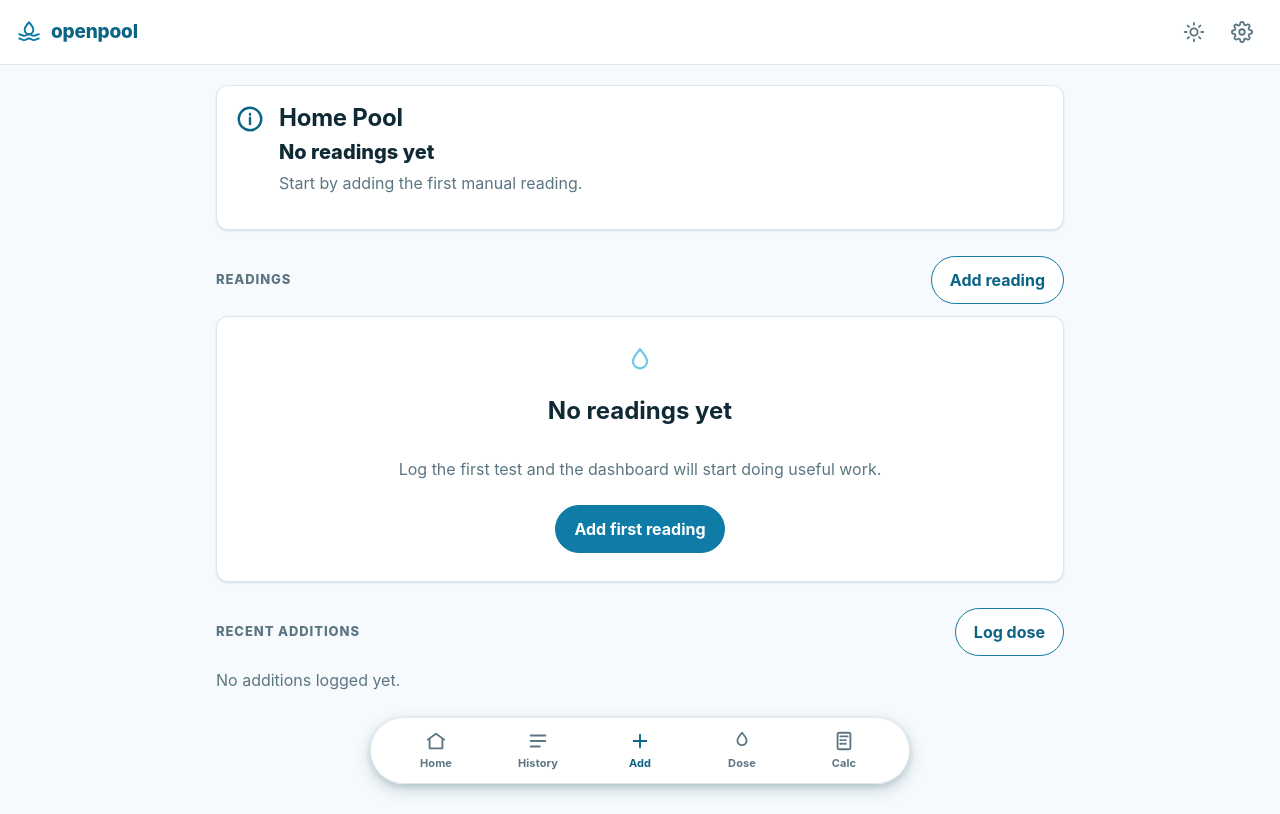
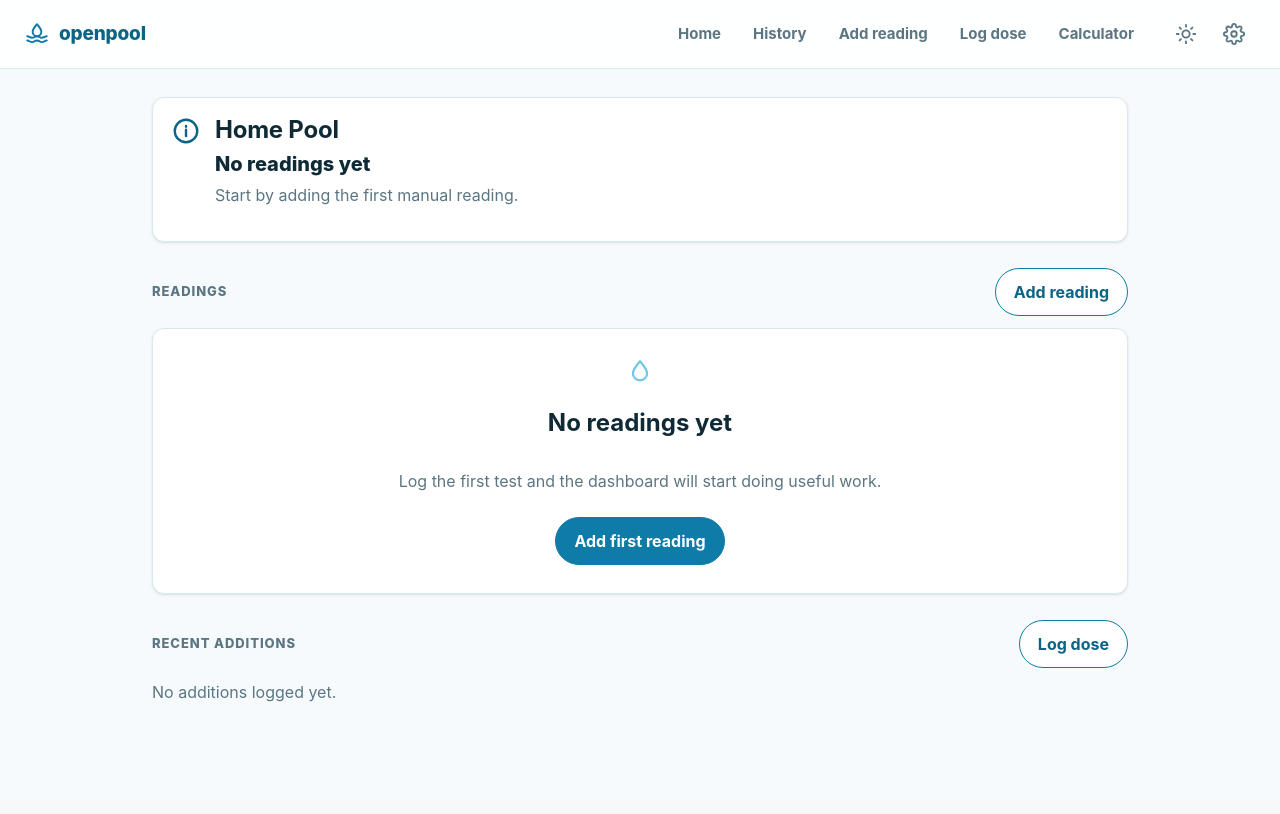
Before and after one commit to jeremy-windsor/openpool, a FastAPI app: page / in a window 1280 px wide. After the commit the page ends 702 px from the top, so only its background shows below. Run offline with FastAPI, Linux system fonts and the light colour scheme; data comes from the database, SQL or seed files in the repository; data that the repository does not hold is empty.

Commit message:
Redesign desktop: header nav, bulletproof inline SVG icons, self-updating service worker
- Add explicit width/height/fill/stroke to every inline SVG so icons can
  never balloon into full-width black blobs when CSS is missing or stale
- Desktop (>=720px): horizontal header nav, hide mobile bottom tab bar,
  widen content column to 1024px
- Service worker: skipWaiting + clients.claim and bump cache to v4 so shell
  and CSS fixes reach clients instead of a stale cache
- Humanize calculator and settings number fields (drop trailing .0)

```diff
--- a/openpool/static/app.css
+++ b/openpool/static/app.css
@@ -72,6 +72,30 @@ a {
   display: flex;
   align-items: center;
   gap: 4px;
+}
+
+/* Desktop-only horizontal nav in the header; the bottom tab bar serves mobile. */
+.topnav-links {
+  display: none;
+  align-items: center;
+  gap: 4px;
+  margin-left: auto;
+}
+
+.topnav-links a {
+  padding: 8px 14px;
+  border-radius: var(--radius-pill);
+  color: var(--text-dim);
+  font-weight: 700;
+  font-size: 15px;
+  text-decoration: none;
+  white-space: nowrap;
+  transition: background 0.15s var(--ease), color 0.15s var(--ease);
+}
+
+.topnav-links a:hover {
+  background: var(--surface-2);
+  color: var(--brand-700);
 }
 
 .icon-button {
@@ -610,17 +634,18 @@ th {
   .form-grid {
     grid-template-columns: repeat(2, minmax(0, 1fr));
   }
-  /* On wide screens, lift the bottom bar into a centered floating pill so it
-     reads as a deliberate element instead of a stretched-out phone tab bar. */
+  /* Desktop: navigate from the header and drop the mobile bottom tab bar. */
+  .topnav-links {
+    display: flex;
+  }
   .bottomnav {
-    left: 50%;
-    right: auto;
-    transform: translateX(-50%);
-    width: min(540px, calc(100% - 32px));
-    bottom: 16px;
-    padding: 6px 14px;
-    border: 1px solid var(--border);
-    border-radius: var(--radius-pill);
-    box-shadow: var(--shadow-raised);
+    display: none;
+  }
+  .page {
+    width: min(100%, 1024px);
+    padding: 28px 24px 48px;
+  }
+  .topbar {
+    padding: 12px 24px;
   }
 }
--- a/openpool/templates/base.html
+++ b/openpool/templates/base.html
@@ -24,19 +24,26 @@
   <body>
     <header class="topbar">
       <a class="brand" href="/">
-        <svg class="brand-mark" viewBox="0 0 24 24" aria-hidden="true">
+        <svg class="brand-mark" width="26" height="26" fill="none" stroke="currentColor" stroke-width="1.8" viewBox="0 0 24 24" aria-hidden="true">
           <path d="M3 14c2 0 2 1.5 4.5 1.5S9.5 14 12 14s2 1.5 4.5 1.5S19 14 21 14" />
           <path d="M3 18c2 0 2 1.5 4.5 1.5S9.5 18 12 18s2 1.5 4.5 1.5S19 18 21 18" />
           <path d="M12 3c2.2 2.4 4 4.7 4 7a4 4 0 0 1-8 0c0-2.3 1.8-4.6 4-7Z" />
         </svg>
         <span>openpool</span>
       </a>
+      <nav class="topnav-links" aria-label="Primary">
+        <a href="/">Home</a>
+        <a href="/history">History</a>
+        <a href="/readings/new">Add reading</a>
+        <a href="/additions/new">Log dose</a>
+        <a href="/calculator">Calculator</a>
+      </nav>
       <div class="topnav">
         <button type="button" class="icon-button" id="theme-toggle" aria-label="Switch theme" title="Switch theme">
-          <svg class="icon" viewBox="0 0 24 24" aria-hidden="true"><circle cx="12" cy="12" r="4"/><path d="M12 2v2M12 20v2M2 12h2M20 12h2M5 5l1.5 1.5M17.5 17.5 19 19M19 5l-1.5 1.5M6.5 17.5 5 19"/></svg>
+          <svg class="icon" width="22" height="22" fill="none" stroke="currentColor" stroke-width="2" viewBox="0 0 24 24" aria-hidden="true"><circle cx="12" cy="12" r="4"/><path d="M12 2v2M12 20v2M2 12h2M20 12h2M5 5l1.5 1.5M17.5 17.5 19 19M19 5l-1.5 1.5M6.5 17.5 5 19"/></svg>
         </button>
         <a class="icon-button" href="/settings" aria-label="Settings" title="Settings">
-          <svg class="icon" viewBox="0 0 24 24" aria-hidden="true"><circle cx="12" cy="12" r="3"/><path d="M19.4 15a1.65 1.65 0 0 0 .33 1.82l.06.06a2 2 0 1 1-2.83 2.83l-.06-.06a1.65 1.65 0 0 0-1.82-.33 1.65 1.65 0 0 0-1 1.51V21a2 2 0 0 1-4 0v-.09a1.65 1.65 0 0 0-1-1.51 1.65 1.65 0 0 0-1.82.33l-.06.06a2 2 0 1 1-2.83-2.83l.06-.06a1.65 1.65 0 0 0 .33-1.82 1.65 1.65 0 0 0-1.51-1H3a2 2 0 0 1 0-4h.09a1.65 1.65 0 0 0 1.51-1 1.65 1.65 0 0 0-.33-1.82l-.06-.06a2 2 0 1 1 2.83-2.83l.06.06a1.65 1.65 0 0 0 1.82.33H9a1.65 1.65 0 0 0 1-1.51V3a2 2 0 0 1 4 0v.09a1.65 1.65 0 0 0 1 1.51 1.65 1.65 0 0 0 1.82-.33l.06-.06a2 2 0 1 1 2.83 2.83l-.06.06a1.65 1.65 0 0 0-.33 1.82V9a1.65 1.65 0 0 0 1.51 1H21a2 2 0 0 1 0 4h-.09a1.65 1.65 0 0 0-1.51 1Z"/></svg>
+          <svg class="icon" width="22" height="22" fill="none" stroke="currentColor" stroke-width="2" viewBox="0 0 24 24" aria-hidden="true"><circle cx="12" cy="12" r="3"/><path d="M19.4 15a1.65 1.65 0 0 0 .33 1.82l.06.06a2 2 0 1 1-2.83 2.83l-.06-.06a1.65 1.65 0 0 0-1.82-.33 1.65 1.65 0 0 0-1 1.51V21a2 2 0 0 1-4 0v-.09a1.65 1.65 0 0 0-1-1.51 1.65 1.65 0 0 0-1.82.33l-.06.06a2 2 0 1 1-2.83-2.83l.06-.06a1.65 1.65 0 0 0 .33-1.82 1.65 1.65 0 0 0-1.51-1H3a2 2 0 0 1 0-4h.09a1.65 1.65 0 0 0 1.51-1 1.65 1.65 0 0 0-.33-1.82l-.06-.06a2 2 0 1 1 2.83-2.83l.06.06a1.65 1.65 0 0 0 1.82.33H9a1.65 1.65 0 0 0 1-1.51V3a2 2 0 0 1 4 0v.09a1.65 1.65 0 0 0 1 1.51 1.65 1.65 0 0 0 1.82-.33l.06-.06a2 2 0 1 1 2.83 2.83l-.06.06a1.65 1.65 0 0 0-.33 1.82V9a1.65 1.65 0 0 0 1.51 1H21a2 2 0 0 1 0 4h-.09a1.65 1.65 0 0 0-1.51 1Z"/></svg>
         </a>
       </div>
     </header>
@@ -45,23 +52,23 @@
     </main>
     <nav class="bottomnav" aria-label="Primary">
       <a class="navitem" href="/" aria-label="Home">
-        <svg class="icon" viewBox="0 0 24 24" aria-hidden="true"><path d="M3 10.5 12 4l9 6.5"/><path d="M5 9.5V20h14V9.5"/></svg>
+        <svg class="icon" width="22" height="22" fill="none" stroke="currentColor" stroke-width="2" viewBox="0 0 24 24" aria-hidden="true"><path d="M3 10.5 12 4l9 6.5"/><path d="M5 9.5V20h14V9.5"/></svg>
         <span>Home</span>
       </a>
       <a class="navitem" href="/history" aria-label="History">
-        <svg class="icon" viewBox="0 0 24 24" aria-hidden="true"><path d="M4 6h16M4 12h16M4 18h10"/></svg>
+        <svg class="icon" width="22" height="22" fill="none" stroke="currentColor" stroke-width="2" viewBox="0 0 24 24" aria-hidden="true"><path d="M4 6h16M4 12h16M4 18h10"/></svg>
         <span>History</span>
       </a>
       <a class="navitem navitem-primary" href="/readings/new" aria-label="Add reading">
-        <span class="fab"><svg class="icon" viewBox="0 0 24 24" aria-hidden="true"><path d="M12 5v14M5 12h14"/></svg></span>
+        <span class="fab"><svg class="icon" width="22" height="22" fill="none" stroke="currentColor" stroke-width="2" viewBox="0 0 24 24" aria-hidden="true"><path d="M12 5v14M5 12h14"/></svg></span>
         <span>Add</span>
       </a>
       <a class="navitem" href="/additions/new" aria-label="Log a dose">
-        <svg class="icon" viewBox="0 0 24 24" aria-hidden="true"><path d="M12 3c3 3.5 5 6 5 8.5a5 5 0 0 1-10 0C7 9 9 6.5 12 3Z"/></svg>
+        <svg class="icon" width="22" height="22" fill="none" stroke="currentColor" stroke-width="2" viewBox="0 0 24 24" aria-hidden="true"><path d="M12 3c3 3.5 5 6 5 8.5a5 5 0 0 1-10 0C7 9 9 6.5 12 3Z"/></svg>
         <span>Dose</span>
       </a>
       <a class="navitem" href="/calculator" aria-label="Calculator">
-        <svg class="icon" viewBox="0 0 24 24" aria-hidden="true"><rect x="5" y="3" width="14" height="18" rx="2"/><path d="M8 7h8M8 11h2M12 11h2M8 15h2M12 15h2"/></svg>
+        <svg class="icon" width="22" height="22" fill="none" stroke="currentColor" stroke-width="2" viewBox="0 0 24 24" aria-hidden="true"><rect x="5" y="3" width="14" height="18" rx="2"/><path d="M8 7h8M8 11h2M12 11h2M8 15h2M12 15h2"/></svg>
         <span>Calc</span>
       </a>
     </nav>
--- a/openpool/templates/dashboard.html
+++ b/openpool/templates/dashboard.html
@@ -4,13 +4,13 @@
 <section class="hero-status status-{{ snapshot.status.level }}">
   <span class="status-icon" aria-hidden="true">
     {% if snapshot.status.level == "good" %}
-      <svg viewBox="0 0 24 24"><circle cx="12" cy="12" r="10"/><path d="m8 12 3 3 5-6"/></svg>
+      <svg width="28" height="28" fill="none" stroke="currentColor" stroke-width="2" viewBox="0 0 24 24"><circle cx="12" cy="12" r="10"/><path d="m8 12 3 3 5-6"/></svg>
     {% elif snapshot.status.level == "danger" %}
-      <svg viewBox="0 0 24 24"><path d="M7.9 3h8.2L21 7.9v8.2L16.1 21H7.9L3 16.1V7.9Z"/><path d="M12 8v5M12 16.5v.5"/></svg>
+      <svg width="28" height="28" fill="none" stroke="currentColor" stroke-width="2" viewBox="0 0 24 24"><path d="M7.9 3h8.2L21 7.9v8.2L16.1 21H7.9L3 16.1V7.9Z"/><path d="M12 8v5M12 16.5v.5"/></svg>
     {% elif snapshot.status.level == "caution" %}
-      <svg viewBox="0 0 24 24"><path d="M12 3 22 20H2Z"/><path d="M12 10v4M12 17.5v.5"/></svg>
+      <svg width="28" height="28" fill="none" stroke="currentColor" stroke-width="2" viewBox="0 0 24 24"><path d="M12 3 22 20H2Z"/><path d="M12 10v4M12 17.5v.5"/></svg>
     {% else %}
-      <svg viewBox="0 0 24 24"><circle cx="12" cy="12" r="9"/><path d="M12 8v.5M12 11v5"/></svg>
+      <svg width="28" height="28" fill="none" stroke="currentColor" stroke-width="2" viewBox="0 0 24 24"><circle cx="12" cy="12" r="9"/><path d="M12 8v.5M12 11v5"/></svg>
     {% endif %}
   </span>
   <div class="hero-body">
@@ -30,7 +30,7 @@
   {% for action in snapshot.recommendations %}
   <article class="card rec-card status-{{ action.severity }}">
     <span class="rec-icon" aria-hidden="true">
-      <svg viewBox="0 0 24 24"><path d="M12 3c3 3.5 5 6 5 8.5a5 5 0 0 1-10 0C7 9 9 6.5 12 3Z"/></svg>
+      <svg width="28" height="28" fill="none" stroke="currentColor" stroke-width="2" viewBox="0 0 24 24"><path d="M12 3c3 3.5 5 6 5 8.5a5 5 0 0 1-10 0C7 9 9 6.5 12 3Z"/></svg>
     </span>
     <div class="rec-body">
       <h3>{{ action.title }}</h3>
@@ -58,7 +58,7 @@
   {% else %}
   <article class="empty">
     <span class="empty-mark" aria-hidden="true">
-      <svg viewBox="0 0 24 24"><path d="M12 3c3 3.5 5 6 5 8.5a5 5 0 0 1-10 0C7 9 9 6.5 12 3Z"/></svg>
+      <svg width="28" height="28" fill="none" stroke="currentColor" stroke-width="2" viewBox="0 0 24 24"><path d="M12 3c3 3.5 5 6 5 8.5a5 5 0 0 1-10 0C7 9 9 6.5 12 3Z"/></svg>
     </span>
     <h2>No readings yet</h2>
     <p class="muted">Log the first test and the dashboard will start doing useful work.</p>
```
Also changed, not shown: openpool/static/sw.js (+6 -2 lines), openpool/templates/calculator.html (+4 -4 lines), openpool/templates/settings.html (+4 -4 lines).
